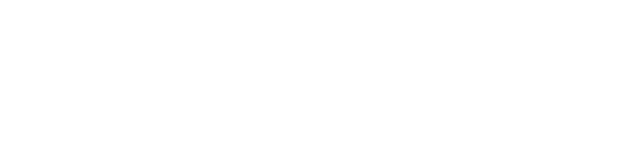
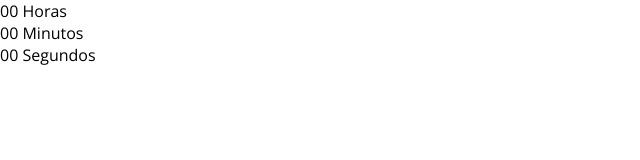
Before and after one commit to guilhermegamabs/relogio-digital, a plain HTML site: page index.html in a window 1280 px wide. Shown: the whole page, without its empty margins (0-640 px from the left). Drawn offline with nearby package versions, Linux system fonts and the light colour scheme.

Commit message:
* Element

```diff
--- a/assets/css/style.css
+++ b/assets/css/style.css
@@ -0,0 +1,7 @@
+@import url('https://fonts.googleapis.com/css2?family=Open+Sans:wght@400;500&family=Poppins:wght@100;200;300;400;500&display=swap');
+
+* {
+    margin: 0;
+    padding: 0;
+    font-family: 'Open Sans', sans-serif;
+}
--- a/index.html
+++ b/index.html
@@ -3,9 +3,24 @@
 <head>
     <meta charset="UTF-8">
     <meta name="viewport" content="width=device-width, initial-scale=1.0">
-    <title>Document</title>
+    <title>Relógio Digital Dinâmico</title>
+    <link rel="stylesheet" href="./assets/css/style.css">
 </head>
 <body>
-
+    <div class="relogio">
+        <div>
+            <span id="horas">00</span>
+            <span class="tempo">Horas</span>
+        </div>
+        <div>
+            <span id="minutos">00</span>
+            <span class="tempo">Minutos</span>
+        </div>
+        <div>
+            <span id="segundos">00</span>
+            <span class="tempo">Segundos</span>
+        </div>
+    </div>
+    <script src="assets/js/index.js"></script>
 </body>
 </html>
```
